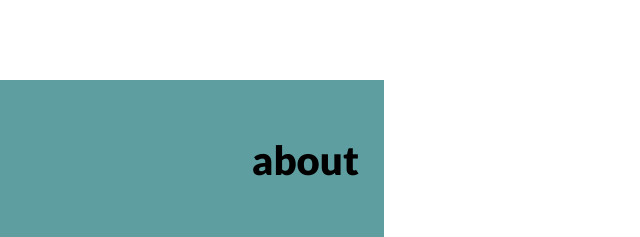
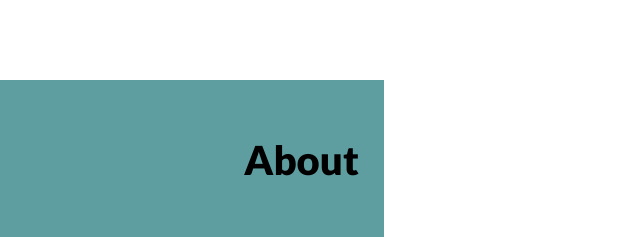
Before and after one commit to shivpr23/Personal_Portfolio, a plain HTML site: page index.html in a window 1280 px wide. Shown: the part 800-1037 px from the top of the page, 0-640 px from the left. Drawn offline with Linux system fonts and the light colour scheme; a web font is replaced by a local one.

Commit message:
Update index.html

```diff
--- a/index.html
+++ b/index.html
@@ -42,7 +42,7 @@
     </section>
     <section id="about">
     	<div class="topbar">
-    		<h3 class="about-title">about</h3>
+    		<h3 class="about-title">About</h3>
     	</div>
     	<div class="box">
     		<h4>I started being fascinated with computers when still very young.
```
